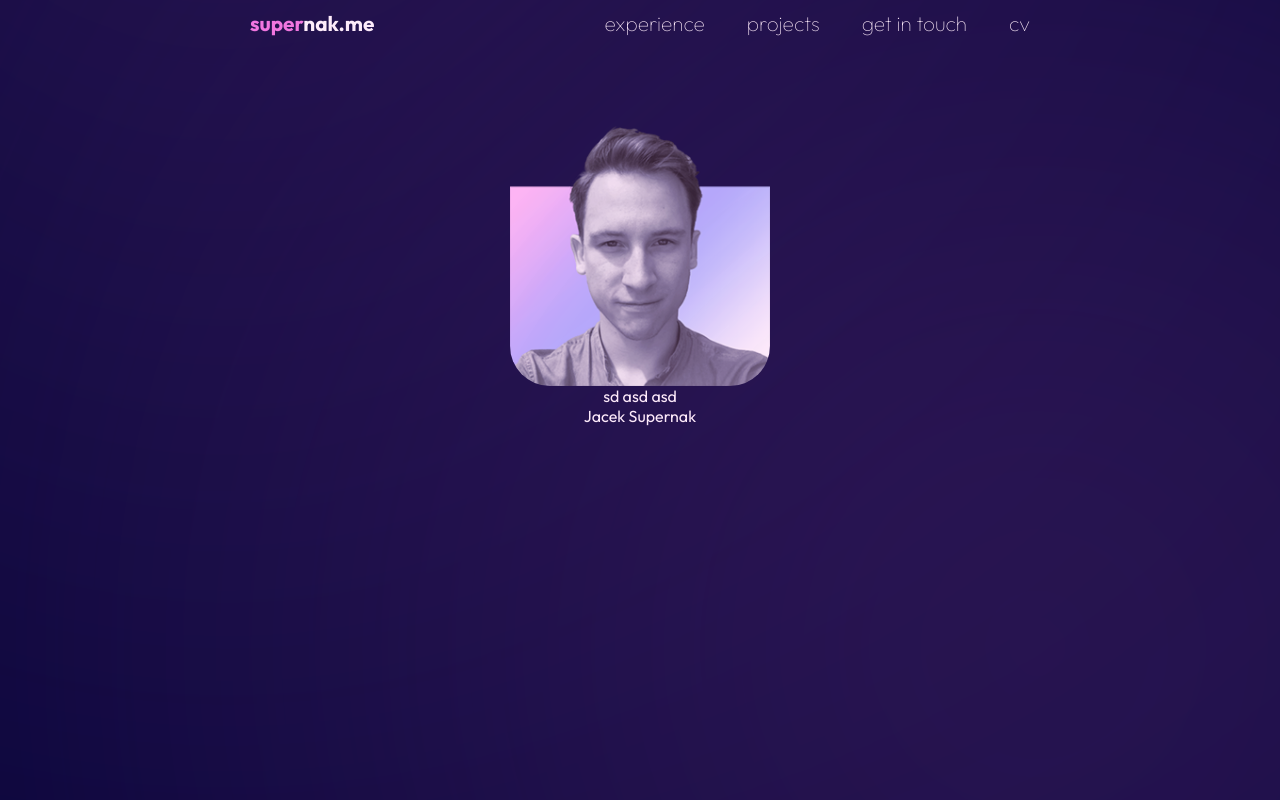
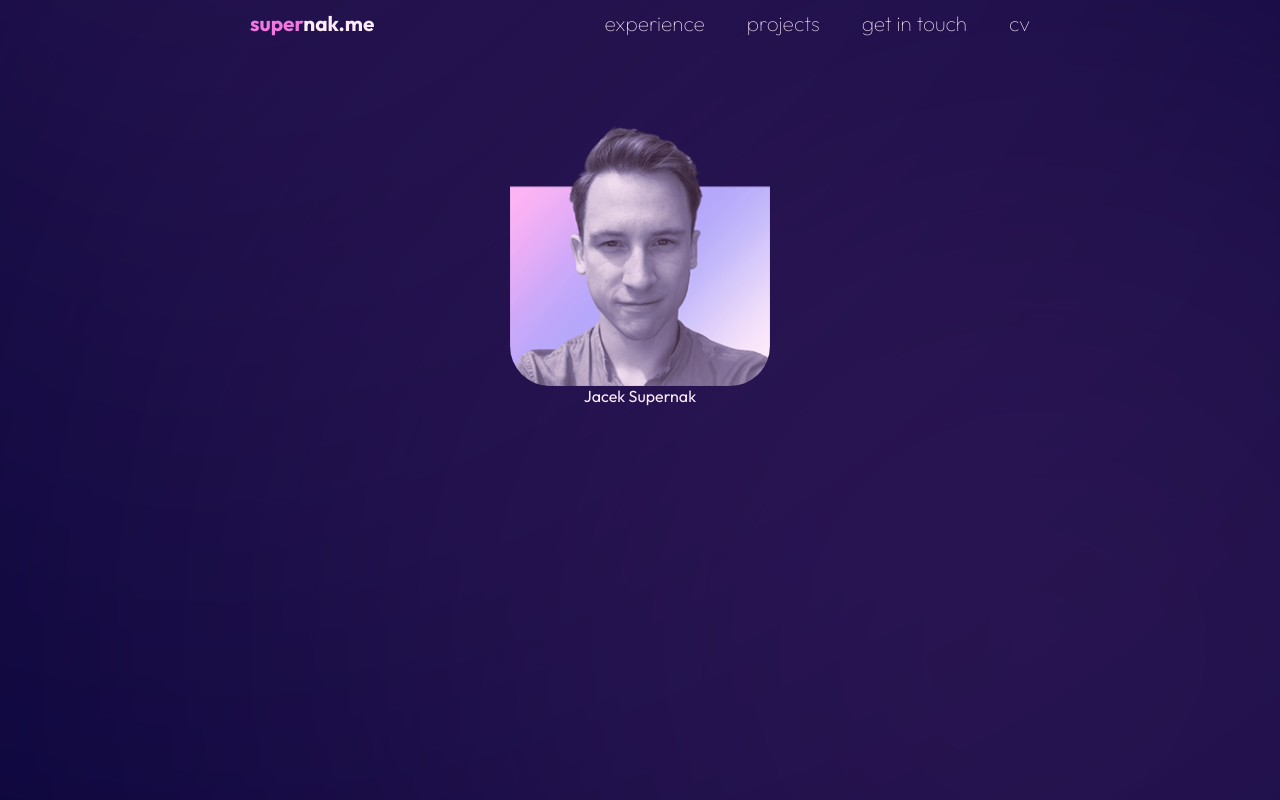
Before and after one commit to jaceksupernak/portfolio, a React (Create React App) app: page / in a window 1280 px wide. Shown: the top 800 px of the page. Built offline with nearby package versions, Linux system fonts and the light colour scheme.

Commit message:
create SocialIcon component

```diff
--- /dev/null
+++ b/src/components/socialicon/SocialIcon.tsx
@@ -0,0 +1,13 @@
+import React from 'react';
+import styled from 'styled-components';
+
+const SocialIconStyled = styled.section`
+
+`;
+
+const SocialIcon:React.FC = () => (
+  <SocialIconStyled />
+
+);
+
+export default SocialIcon;
--- a/src/components/socials/Socials.tsx
+++ b/src/components/socials/Socials.tsx
@@ -1,5 +1,6 @@
 import React from 'react';
 import styled from 'styled-components';
+import SocialIcon from '../socialicon/SocialIcon';
 
 const SocialsStyled = styled.section`
 
@@ -8,7 +9,7 @@ const SocialsStyled = styled.section`
 const Socials:React.FC = () => (
   <SocialsStyled>
 
-    sd asd asd
+    <SocialIcon />
 
   </SocialsStyled>
 
```
